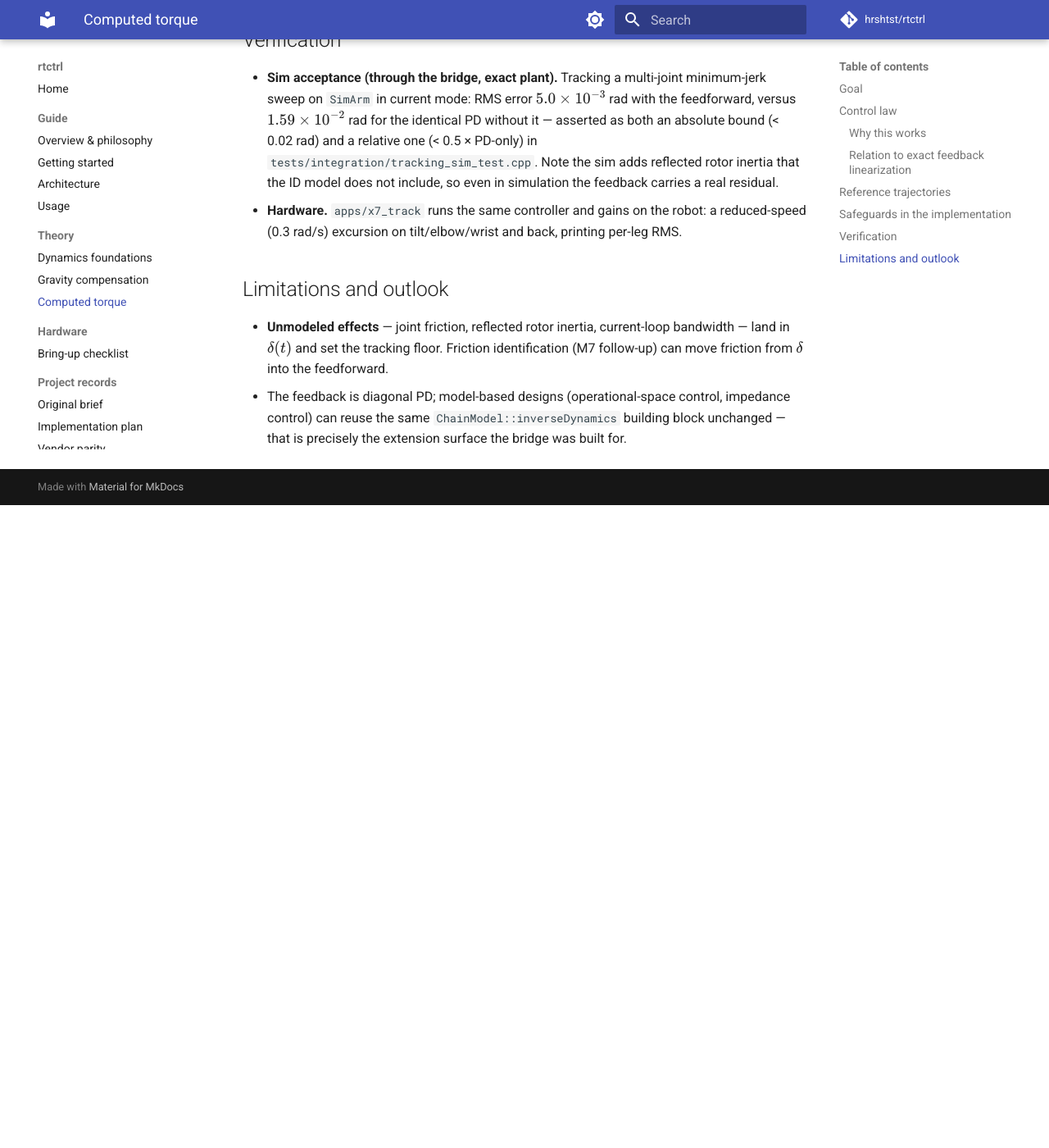
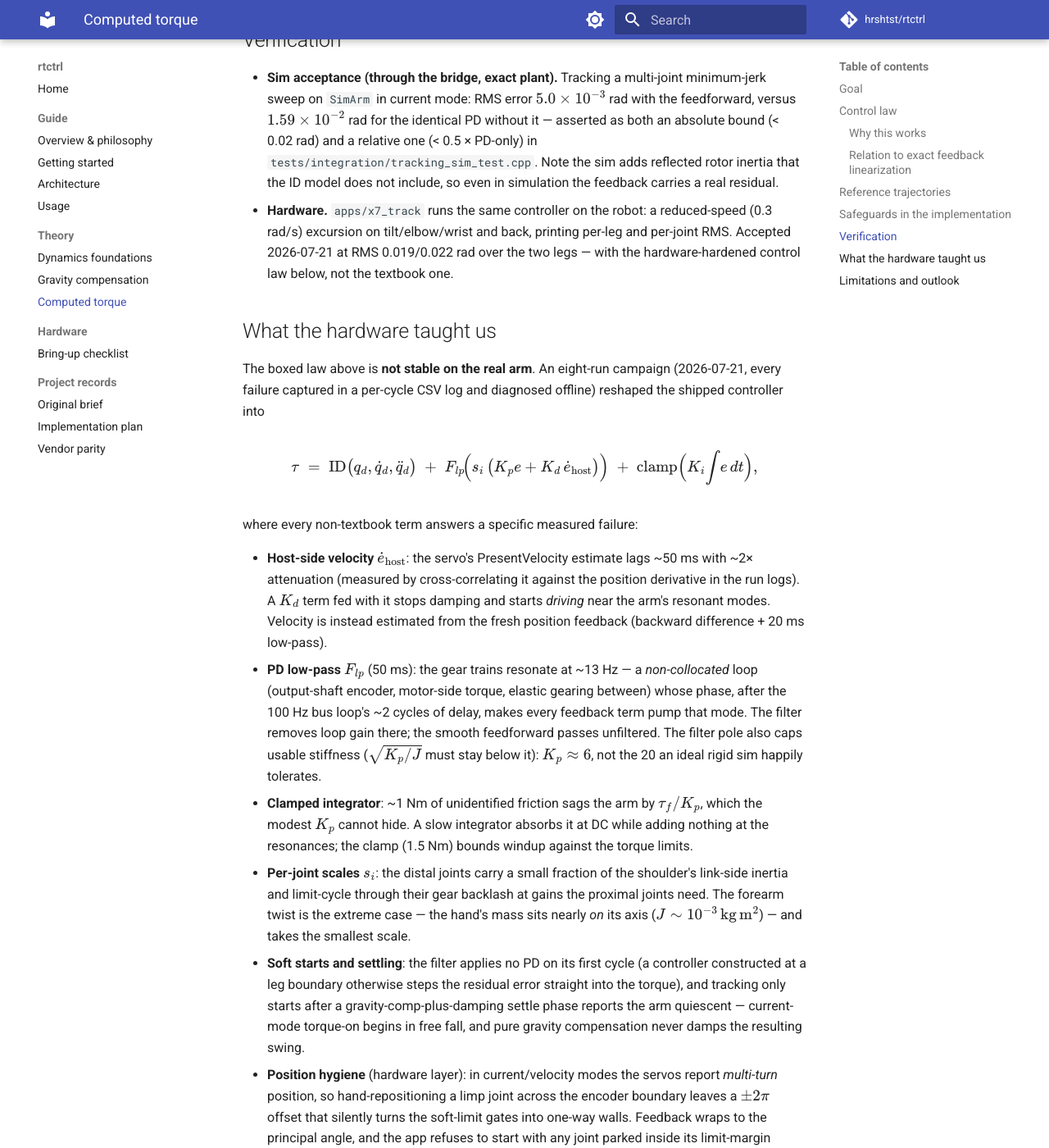
Before and after one commit to hrshtst/rtctrl, an MkDocs documentation site: the page built from docs/theory/computed-torque.md, in a window 1280 px wide and 1400 px high, scrolled down 2340 px. Shown: the whole window at 82% size. Built offline with MkDocs 1.6.1 and Material for MkDocs 9.7.7, drawn with Linux system fonts in a browser that asks for light colours; comment, search, counter and statistics services are not loaded; before the commit the page ends 2956 px from its top, so only the background shows below that; some of the changed text lies outside the part shown.

Commit message:
docs: close M8 and record the hardware campaign findings
Mark M8 DONE (sim RMS 0.0050; hardware RMS 0.019/0.022 at the
reduced-speed acceptance envelope). The computed-torque theory page
gains a hardware-reality section deriving the shipped control law —
host-side velocity, filtered and inertia-scaled PD, clamped
integrator, soft starts, principal-angle position hygiene — each term
from a logged, diagnosed failure of the 2026-07-21 eight-run
campaign, plus the ~4-5 Hz structural-mode stability envelope and the
identification/notch path to lift it.

Claude-Session: https://claude.ai/code/session_018U6gd6Z8sxPPGvah4xC6b4

````diff
--- a/docs/theory/computed-torque.md
+++ b/docs/theory/computed-torque.md
@@ -119,17 +119,91 @@ joint limit.
   (< 0.5 × PD-only) in `tests/integration/tracking_sim_test.cpp`.
   Note the sim adds reflected rotor inertia that the ID model does not
   include, so even in simulation the feedback carries a real residual.
-- **Hardware.** `apps/x7_track` runs the same controller and gains on
-  the robot: a reduced-speed (0.3 rad/s) excursion on tilt/elbow/wrist
-  and back, printing per-leg RMS.
+- **Hardware.** `apps/x7_track` runs the same controller on the robot:
+  a reduced-speed (0.3 rad/s) excursion on tilt/elbow/wrist and back,
+  printing per-leg and per-joint RMS. Accepted 2026-07-21 at
+  RMS 0.019/0.022 rad over the two legs — with the hardware-hardened
+  control law below, not the textbook one.
+
+## What the hardware taught us
+
+The boxed law above is **not stable on the real arm**. An eight-run
+campaign (2026-07-21, every failure captured in a per-cycle CSV log and
+diagnosed offline) reshaped the shipped controller into
+
+```math
+\tau \;=\; \mathrm{ID}\big(q_d, \dot q_d, \ddot q_d\big)
+\;+\; F_{lp}\!\Big( s_i \,\big(K_p e + K_d\, \dot e_{\text{host}}\big) \Big)
+\;+\; \operatorname{clamp}\!\Big(K_i \!\int\! e \, dt\Big),
+```
+
+where every non-textbook term answers a specific measured failure:
+
+- **Host-side velocity** $\dot e_{\text{host}}$: the servo's
+  PresentVelocity estimate lags ~50 ms with ~2× attenuation (measured
+  by cross-correlating it against the position derivative in the run
+  logs). A $K_d$ term fed with it stops damping and starts *driving*
+  near the arm's resonant modes. Velocity is instead estimated from the
+  fresh position feedback (backward difference + 20 ms low-pass).
+- **PD low-pass** $F_{lp}$ (50 ms): the gear trains resonate at
+  ~13 Hz — a *non-collocated* loop (output-shaft encoder, motor-side
+  torque, elastic gearing between) whose phase, after the 100 Hz bus
+  loop's ~2 cycles of delay, makes every feedback term pump that mode.
+  The filter removes loop gain there; the smooth feedforward passes
+  unfiltered. The filter pole also caps usable stiffness
+  ($\sqrt{K_p/J}$ must stay below it): $K_p \approx 6$, not the 20 an
+  ideal rigid sim happily tolerates.
+- **Clamped integrator**: ~1 Nm of unidentified friction sags the arm
+  by $\tau_f / K_p$, which the modest $K_p$ cannot hide. A slow
+  integrator absorbs it at DC while adding nothing at the resonances;
+  the clamp (1.5 Nm) bounds windup against the torque limits.
+- **Per-joint scales** $s_i$: the distal joints carry a small fraction
+  of the shoulder's link-side inertia and limit-cycle through their
+  gear backlash at gains the proximal joints need. The forearm twist is
+  the extreme case — the hand's mass sits nearly *on* its axis
+  ($J \sim 10^{-3}\,\mathrm{kg\,m^2}$) — and takes the smallest scale.
+- **Soft starts and settling**: the filter applies no PD on its first
+  cycle (a controller constructed at a leg boundary otherwise steps the
+  residual error straight into the torque), and tracking only starts
+  after a gravity-comp-plus-damping settle phase reports the arm
+  quiescent — current-mode torque-on begins in free fall, and pure
+  gravity compensation never damps the resulting swing.
+- **Position hygiene** (hardware layer): in current/velocity modes the
+  servos report *multi-turn* position, so hand-repositioning a limp
+  joint across the encoder boundary leaves a $\pm 2\pi$ offset that
+  silently turns the soft-limit gates into one-way walls. Feedback
+  wraps to the principal angle, and the app refuses to start with any
+  joint parked inside its limit-margin band.
+
+**The stability envelope.** Beyond excursion scale ≈ 0.6 the arm
+extends into configurations whose first structural mode (~4–5 Hz,
+shoulder gear compliance against the extended arm's inertia) is
+*actively pumped* by this loop — it grew even after the trajectory
+rates were held at proven levels, so it is a loop property, not input
+excitation. That frequency sits below the PD filter's protective
+corner and beyond the delay-eroded phase: a 100 Hz non-realtime bus
+loop can neither damp it nor be shielded from it by stronger
+filtering without giving up the loop entirely. `x7_track` caps its
+scale accordingly.
 
 ## Limitations and outlook
 
 - **Unmodeled effects** — joint friction, reflected rotor inertia,
   current-loop bandwidth — land in $\delta(t)$ and set the tracking
-  floor. Friction identification (M7 follow-up) can move friction from
-  $\delta$ into the feedforward.
-- The feedback is diagonal PD; model-based designs (operational-space
-  control, impedance control) can reuse the same
+  floor (the smooth tilt/elbow error humps in the accepted runs are
+  the integrator chasing kinetic friction). Friction identification
+  (M7 follow-up) can move friction from $\delta$ into the feedforward.
+- **Large fast motions**: lifting the scale cap needs identification
+  of the ~4–5 Hz structural mode plus a notch or input shaper — or
+  position-mode tracking (servo-internal kHz loops) for that regime,
+  keeping current mode for what it does best: gravity compensation,
+  hand-guiding, and moderate-envelope tracking.
+- The feedback is diagonal PID; model-based designs
+  (operational-space control, impedance control) can reuse the same
   `ChainModel::inverseDynamics` building block unchanged — that is
   precisely the extension surface the bridge was built for.
+- **Rigid-joint simulation cannot certify gains for an elastic-geared
+  arm.** Every sim-approved gain set failed on hardware until the
+  elastic-mode countermeasures existed; the sim twin
+  (`x7_track_sim`) earns its keep by *replaying logged failures*
+  (`--start`, `--disturb`, lag models), not by proving stability.
````
Also changed, not shown: docs/IMPLEMENTATION_PLAN.md (+21 -2 lines).
